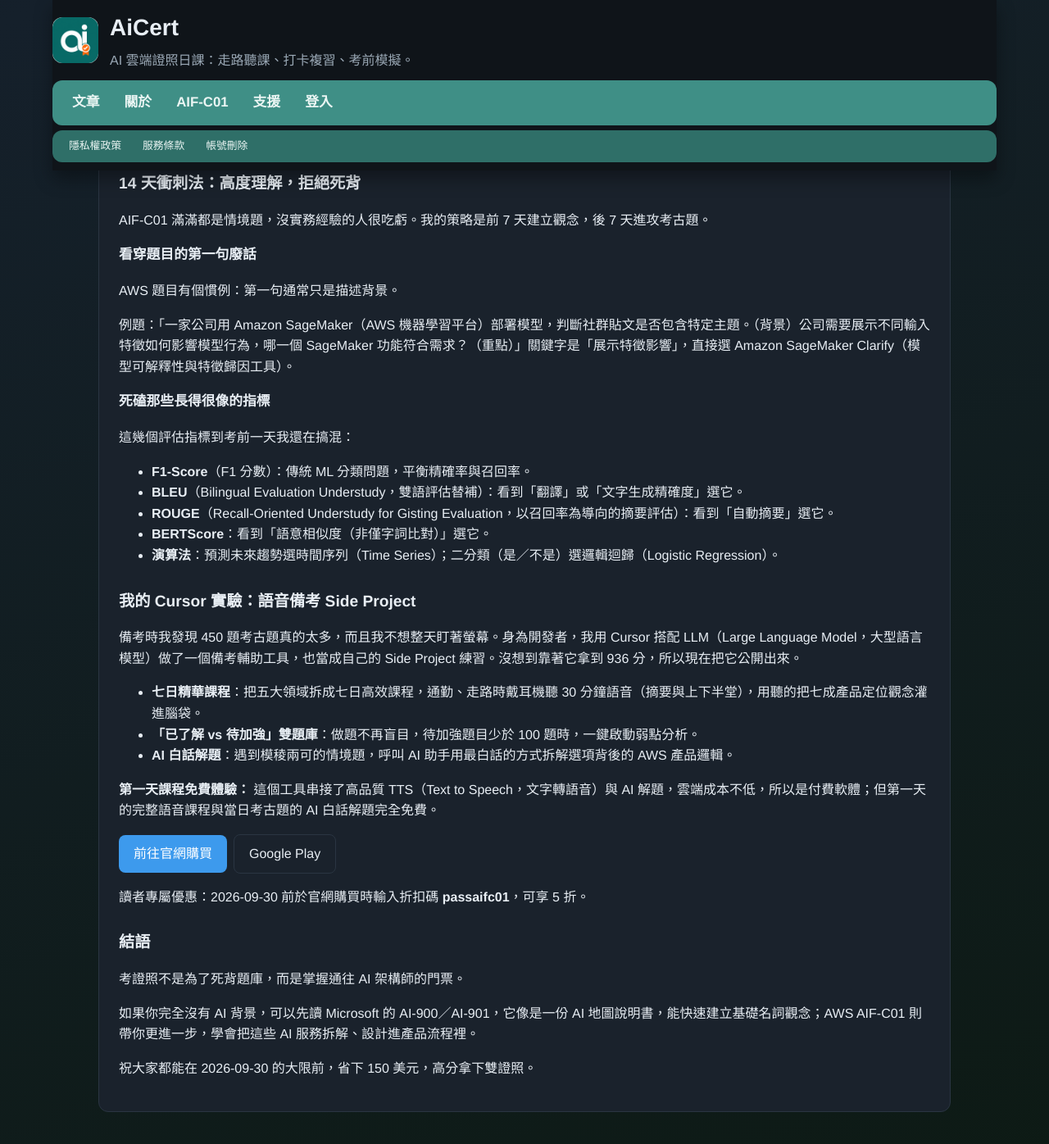
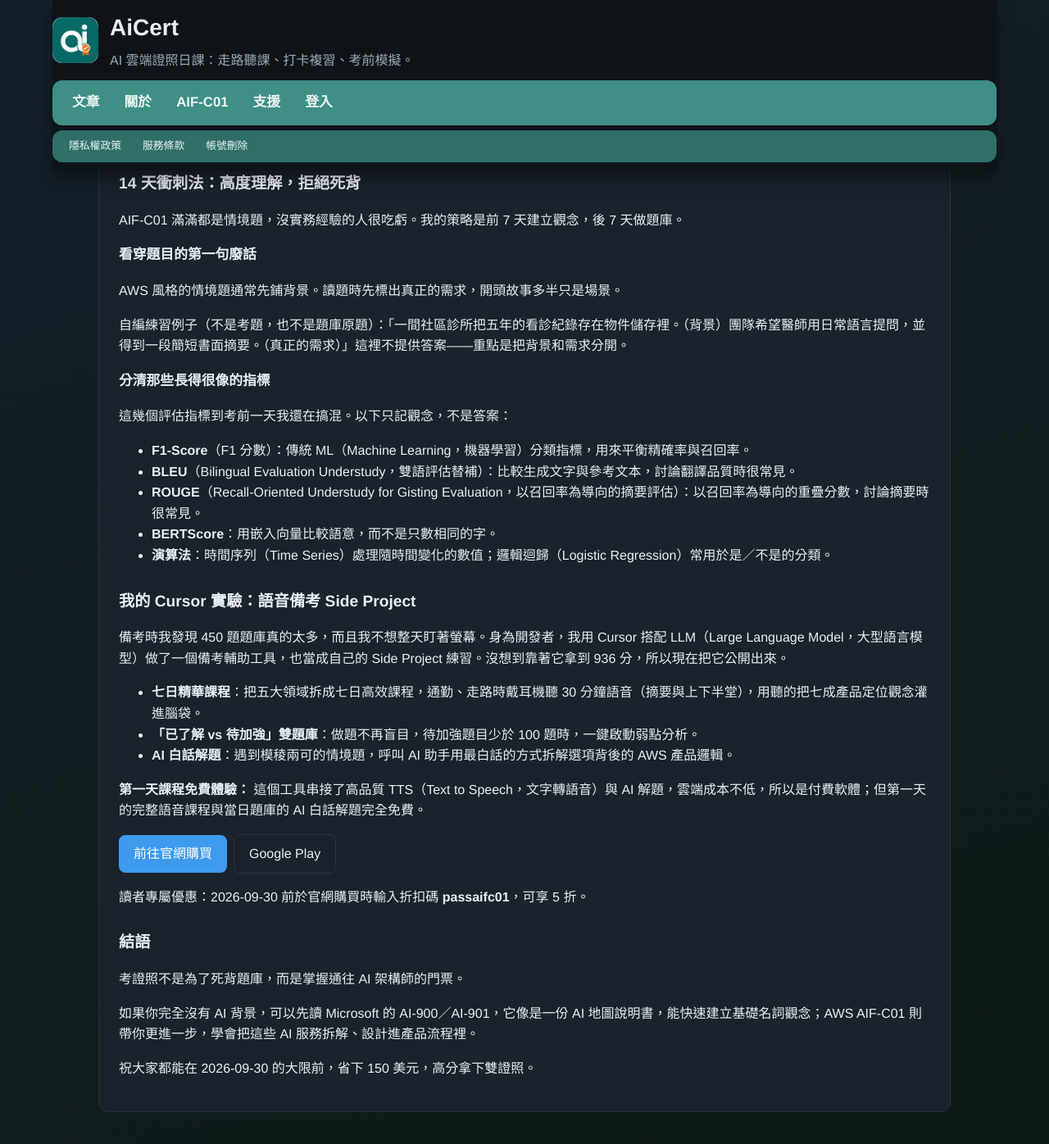
Before and after one commit to seantw0301/seantw0301.github.io, a Jekyll site: the page built from _posts/2026-08-30-aws-aif-c01.md, in a window 1280 px wide and 1400 px high, scrolled down 1901 px. Shown: the top 1396 px of the window at 82% size. Built offline with Jekyll 4.4.1, drawn with Linux system fonts in a browser that asks for light colours; some of the changed text lies outside the part shown.

Commit message:
Point the blog to aicert-edu.com and drop exam-item examples.
Keep the AIF-C01 post as a study note: question bank wording, a made-up clinic example, and no answers.

```diff
--- a/_config.yml
+++ b/_config.yml
@@ -14,7 +14,7 @@ permalink: /:year/:month/:day/:title/
 author:
   name: ChengYuan Chang
   email: admin@jxdtw.com
-official_site: https://www.jxdtw.com/aicert
+official_site: https://www.aicert-edu.com
 play_aifc01: https://play.google.com/store/apps/details?id=com.jxdtw.aifc01
 plugins:
   - jekyll-feed
--- a/_includes/footer.html
+++ b/_includes/footer.html
@@ -1 +1 @@
-<footer>© 張正源（吉星達企業社） · <a href="{{ '/' | relative_url }}">seantw0301.github.io</a> · 官網 <a href="{{ site.official_site }}">www.jxdtw.com/aicert</a></footer>
+<footer>© 張正源（吉星達企業社） · <a href="{{ '/' | relative_url }}">seantw0301.github.io</a> · 官網 <a href="{{ site.official_site }}">www.aicert-edu.com</a></footer>
--- a/_layouts/home.html
+++ b/_layouts/home.html
@@ -18,6 +18,6 @@ layout: default
   <aside class="side">
     <a class="cert-tile aifc01" href="{{ '/2026/08/30/aws-aif-c01/' | relative_url }}">AIF-C01<small>AWS AI Practitioner · 14 天 936 分</small></a>
     <a class="cert-tile ai901" href="{{ '/2026/08/30/ai-architect-path/' | relative_url }}">AI-901<small>Microsoft Azure AI Fundamentals · 即將推出</small></a>
-    <a class="cert-tile more" href="{{ site.official_site }}/aifc01/buy.html">官網購買<small>登入與綠界付款在 www.jxdtw.com/aicert</small></a>
+    <a class="cert-tile more" href="{{ site.official_site }}/aifc01/buy.html">官網購買<small>登入與綠界付款在 www.aicert-edu.com</small></a>
   </aside>
 </div>
--- a/_posts/2026-08-30-aws-aif-c01.md
+++ b/_posts/2026-08-30-aws-aif-c01.md
@@ -14,7 +14,7 @@ tags: [AWS, AIF-C01, Generative-AI, 備考, SageMaker, TTS]
 
 2026 年 8 月 25 日，我以 **936 分**（滿分 1000，700 分及格）通過了 AWS Certified AI Practitioner（AIF-C01，AWS 認證 AI 從業人員）。
 
-老實說，一開始我有點自大，以為 7 天就能搞定。到了第 5 天，看著 450 題考古題直接傻眼——根本讀不完。為了不要死背答案，我趕緊申請延期，最後給自己整整 14 天，目標不只是拿證照，而是徹底聽懂這些 AI 觀念。
+老實說，一開始我有點自大，以為 7 天就能搞定。到了第 5 天，看著 450 題題庫直接傻眼——根本讀不完。為了不要死背答案，我趕緊申請延期，最後給自己整整 14 天，目標不只是拿證照，而是徹底聽懂這些 AI 觀念。
 
 **改期血淚教訓：** 預約之後如果發現讀不完，一定要在考試前 24 小時修改時間。逾期系統會直接鎖死，沒去考的話 100 美元報名費就沒了。
 
@@ -48,33 +48,33 @@ AIF-C01 是基礎證照，不考寫程式或算數學，而是考 AI 怎麼用
 
 ## 14 天衝刺法：高度理解，拒絕死背
 
-AIF-C01 滿滿都是情境題，沒實務經驗的人很吃虧。我的策略是前 7 天建立觀念，後 7 天進攻考古題。
+AIF-C01 滿滿都是情境題，沒實務經驗的人很吃虧。我的策略是前 7 天建立觀念，後 7 天做題庫。
 
 ### 看穿題目的第一句廢話
 
-AWS 題目有個慣例：第一句通常只是描述背景。
+AWS 風格的情境題通常先鋪背景。讀題時先標出真正的需求，開頭故事多半只是場景。
 
-例題：「一家公司用 Amazon SageMaker（AWS 機器學習平台）部署模型，判斷社群貼文是否包含特定主題。（背景）公司需要展示不同輸入特徵如何影響模型行為，哪一個 SageMaker 功能符合需求？（重點）」關鍵字是「展示特徵影響」，直接選 Amazon SageMaker Clarify（模型可解釋性與特徵歸因工具）。
+自編練習例子（不是考題，也不是題庫原題）：「一間社區診所把五年的看診紀錄存在物件儲存裡。（背景）團隊希望醫師用日常語言提問，並得到一段簡短書面摘要。（真正的需求）」這裡不提供答案——重點是把背景和需求分開。
 
-### 死磕那些長得很像的指標
+### 分清那些長得很像的指標
 
-這幾個評估指標到考前一天我還在搞混：
+這幾個評估指標到考前一天我還在搞混。以下只記觀念，不是答案：
 
-- **F1-Score**（F1 分數）：傳統 ML 分類問題，平衡精確率與召回率。
-- **BLEU**（Bilingual Evaluation Understudy，雙語評估替補）：看到「翻譯」或「文字生成精確度」選它。
-- **ROUGE**（Recall-Oriented Understudy for Gisting Evaluation，以召回率為導向的摘要評估）：看到「自動摘要」選它。
-- **BERTScore**：看到「語意相似度（非僅字詞比對）」選它。
-- **演算法**：預測未來趨勢選時間序列（Time Series）；二分類（是／不是）選邏輯迴歸（Logistic Regression）。
+- **F1-Score**（F1 分數）：傳統 ML（Machine Learning，機器學習）分類指標，用來平衡精確率與召回率。
+- **BLEU**（Bilingual Evaluation Understudy，雙語評估替補）：比較生成文字與參考文本，討論翻譯品質時很常見。
+- **ROUGE**（Recall-Oriented Understudy for Gisting Evaluation，以召回率為導向的摘要評估）：以召回率為導向的重疊分數，討論摘要時很常見。
+- **BERTScore**：用嵌入向量比較語意，而不是只數相同的字。
+- **演算法**：時間序列（Time Series）處理隨時間變化的數值；邏輯迴歸（Logistic Regression）常用於是／不是的分類。
 
 ## 我的 Cursor 實驗：語音備考 Side Project
 
-備考時我發現 450 題考古題真的太多，而且我不想整天盯著螢幕。身為開發者，我用 Cursor 搭配 LLM（Large Language Model，大型語言模型）做了一個備考輔助工具，也當成自己的 Side Project 練習。沒想到靠著它拿到 936 分，所以現在把它公開出來。
+備考時我發現 450 題題庫真的太多，而且我不想整天盯著螢幕。身為開發者，我用 Cursor 搭配 LLM（Large Language Model，大型語言模型）做了一個備考輔助工具，也當成自己的 Side Project 練習。沒想到靠著它拿到 936 分，所以現在把它公開出來。
 
 - **七日精華課程**：把五大領域拆成七日高效課程，通勤、走路時戴耳機聽 30 分鐘語音（摘要與上下半堂），用聽的把七成產品定位觀念灌進腦袋。
 - **「已了解 vs 待加強」雙題庫**：做題不再盲目，待加強題目少於 100 題時，一鍵啟動弱點分析。
 - **AI 白話解題**：遇到模稜兩可的情境題，呼叫 AI 助手用最白話的方式拆解選項背後的 AWS 產品邏輯。
 
-**第一天課程免費體驗：** 這個工具串接了高品質 TTS（Text to Speech，文字轉語音）與 AI 解題，雲端成本不低，所以是付費軟體；但第一天的完整語音課程與當日考古題的 AI 白話解題完全免費。
+**第一天課程免費體驗：** 這個工具串接了高品質 TTS（Text to Speech，文字轉語音）與 AI 解題，雲端成本不低，所以是付費軟體；但第一天的完整語音課程與當日題庫的 AI 白話解題完全免費。
 
 <p class="btn-row">
   <a class="btn" href="{{ site.official_site }}/aifc01/buy.html">前往官網購買</a>
```
Also changed, not shown: index.md (+1 -1 lines), privacy.md (+1 -1 lines), README.md.
